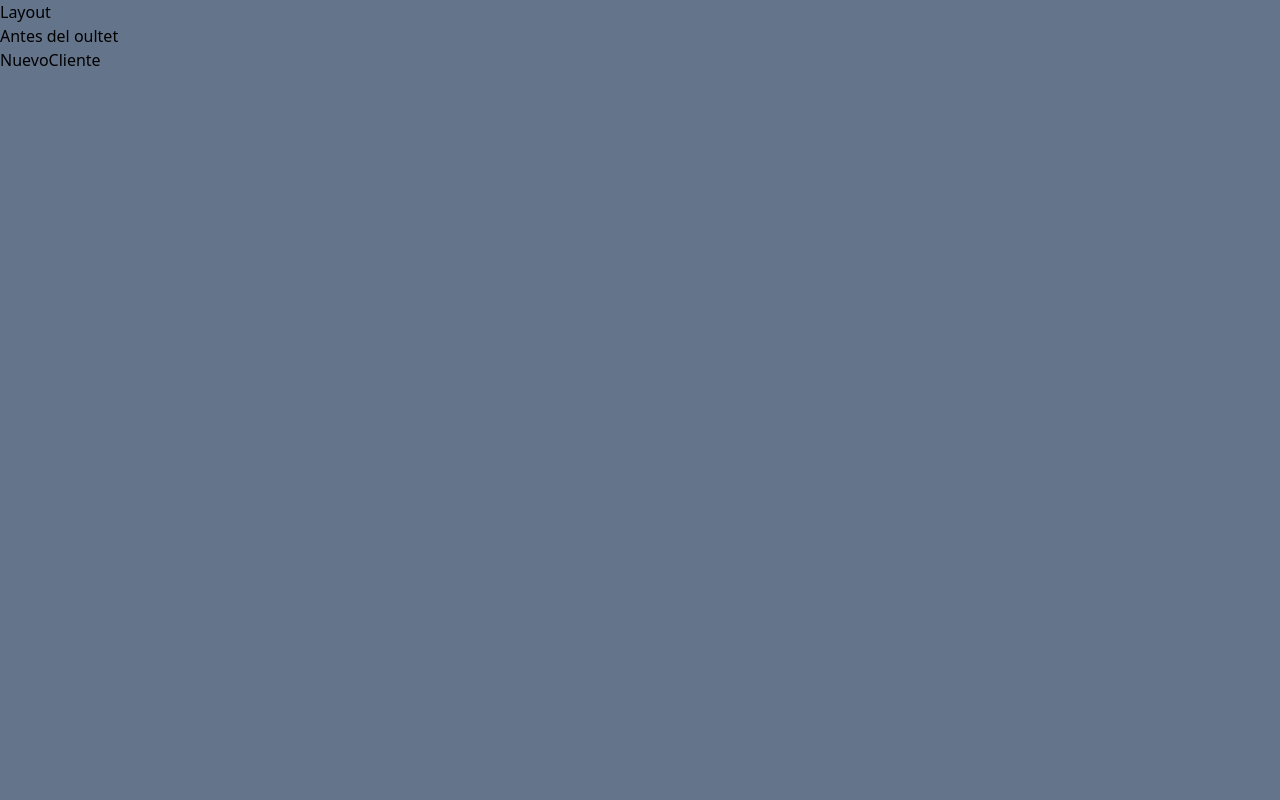
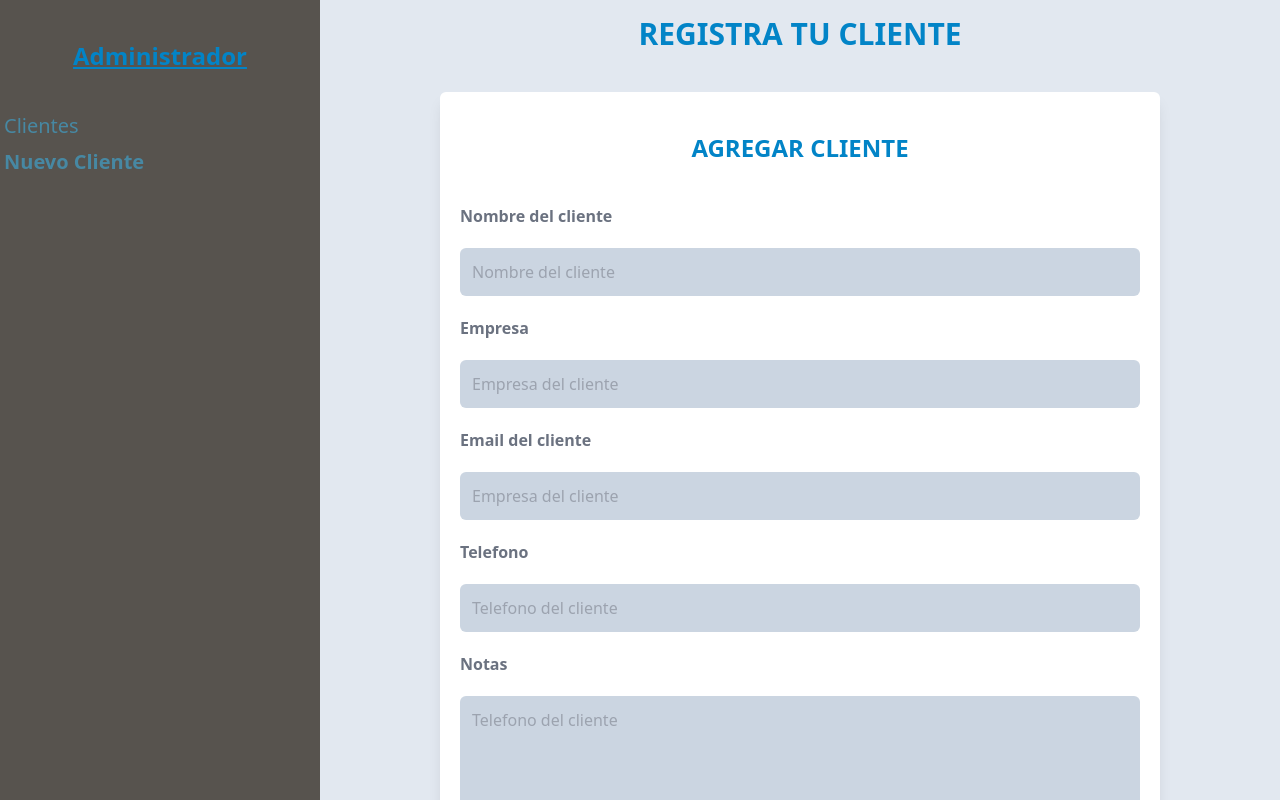
Before and after one commit to facundh/clientAdminReact, a React (Vite) app: page /clientes/nuevo in a window 1280 px wide. Built offline with nearby package versions, Linux system fonts and the light colour scheme.

Commit message:
Estilos Layout finalizados

```diff
--- /dev/null
+++ b/db.json
@@ -0,0 +1,5 @@
+{
+    "clientes": [
+
+    ]
+}
--- a/index.html
+++ b/index.html
@@ -6,7 +6,7 @@
     <meta name="viewport" content="width=device-width, initial-scale=1.0" />
     <title>Admin React App</title>
   </head>
-  <body class="min-h-screen bg-slate-500">
+  <body class="min-h-screen bg-slate-200">
     <div id="root"></div>
     <script type="module" src="/src/main.jsx"></script>
   </body>
--- a/package.json
+++ b/package.json
@@ -9,11 +9,13 @@
   },
   "dependencies": {
     "autoprefixer": "^10.4.7",
+    "formik": "^2.2.9",
     "postcss": "^8.4.13",
     "react": "^18.0.0",
     "react-dom": "^18.0.0",
     "react-router-dom": "^6.3.0",
-    "tailwindcss": "^3.0.24"
+    "tailwindcss": "^3.0.24",
+    "yup": "^0.32.11"
   },
   "devDependencies": {
     "@types/react": "^18.0.0",
--- a/src/Layout/Layout.jsx
+++ b/src/Layout/Layout.jsx
@@ -1,17 +1,44 @@
-import React from 'react';
-import { Outlet } from 'react-router-dom';
-
+import React from "react";
+import { Outlet, Link, useLocation } from "react-router-dom";
 
 const Layout = () => {
+  const location = useLocation();
+  const urlActual = location.pathname;
   return (
-    <div>
-        Layout
-        <p>Antes del oultet</p>
+    <div className="md:flex md:min-h-screen ">
+      <div className="md:w-1/4 bg-stone-600 px-1 py-10">
+        <h2 className="text-center text-2xl font-black text-sky-600 text-decoration-line: underline">
+          Administrador
+        </h2>
+        <nav className="mt-10">
+          <Link
+            className={`${
+              urlActual === "/clientes"
+              ? "text-black font-bold"
+              : "text-emerald-500"
+            }  mt-2  text-xl block text-sky-400/50`}
+            to="/clientes"
+          >
+            Clientes
+          </Link>
+          <Link
+            to="/clientes/nuevo"
+            className={`${
+              urlActual === "/clientes/nuevo"
+              ? "text-black font-bold"
+              : "text-emerald-500"
+            }  mt-2  text-xl block text-sky-400/50`}
+          >
+            Nuevo Cliente
+          </Link>
+        </nav>
+      </div>
+
+      <div className="md:w-3/4 md:h-screen overflow-scroll">
         <Outlet />
+      </div>
+    </div>
+  );
+};
 
-    </div>
-
-  )
-}
-
-export default Layout
+export default Layout;
--- a/src/Paginas/NuevoCliente.jsx
+++ b/src/Paginas/NuevoCliente.jsx
@@ -1,8 +1,14 @@
 import React from 'react'
+import Formulario from '../components/Formulario'
 
 const NuevoCliente = () => {
   return (
-    <div>NuevoCliente</div>
+    <>
+
+      <h1 className='uppercase  text-sky-600 font-bold text-center mt-4 text-3xl'>Registra tu cliente</h1>
+      <Formulario />
+
+    </>
   )
 }
 
--- /dev/null
+++ b/src/components/Alerta.jsx
@@ -0,0 +1,11 @@
+import React from 'react'
+
+const Alerta = ({children}) => {
+  return (
+    <div className=' bg-slate-600 uppercase text-red-700 text-center rounded-md p-3 my-4 font-bold'>
+        {children}
+    </div>
+  )
+}
+
+export default Alerta
--- /dev/null
+++ b/src/components/Formulario.jsx
@@ -0,0 +1,146 @@
+import React from "react";
+import { Formik, Form, Field } from "formik";
+import * as Yup from "yup";
+import Alerta from "./Alerta";
+
+const Formulario = () => {
+  const nuevoClienteSchema = Yup.object().shape({
+    nombre: Yup.string()
+      .min(3, "El nombre es muy corto")
+      .max(20, "El nombre es muy largo")
+      .required("Este campo es obligatorio"),
+    empresa: Yup.string().required("Este campo es obligatorio"),
+    email: Yup.string()
+      .email("Formato no valido")
+      .required("Este campo es obligatorio"),
+    telefono: Yup.number()
+      .typeError("Numero no valido")
+      .integer("Numero no valido")
+      .positive("Numero no valido")
+  });
+
+  const handleSubmit = async (valores) => {
+    try {
+      const url = 'http://localhost:4000/clientes'
+
+      respuesta = await fetch(url, {
+        method:'POST',
+        body: JSON.stringify(valores),
+        headers: {
+          'Content-type': 'application/json'
+        }
+      })
+
+    } catch (error) {
+      console.log(error);
+    }
+  };
+  return (
+    <div className="bg-white mt-10 px-5 py-10 rounded-md shadow-lg md:w-3/4 mx-auto">
+      <h1 className="text-sky-600 font-bold text-2xl uppercase text-center">
+        Agregar Cliente
+      </h1>
+
+      <Formik
+        initialValues={{
+          nombre: "",
+          empresa: "",
+          email: "",
+          telefono: "",
+          notas: "",
+        }}
+        onSubmit={(values) => {
+          handleSubmit(values);
+        }}
+        validationSchema={nuevoClienteSchema}
+      >
+        {({ errors, touched }) => {
+
+          return (
+            <Form className="mt-10">
+              <div>
+                <label className="text-gray-500 font-bold mt-5" htmlFor="">
+                  Nombre del cliente
+                </label>
+                <Field
+                  className="w-full bg-slate-300 p-3 rounded-md mt-5 mb-5"
+                  type="text"
+                  placeholder="Nombre del cliente"
+                  name="nombre"
+                />
+                {errors.nombre && touched.nombre ? (
+                  <Alerta>{errors.nombre}</Alerta>
+                ) : null}
+              </div>
+              <div>
+                <label className="text-gray-500 font-bold mt-5" htmlFor="">
+                  Empresa
+                </label>
+                <Field
+                  className="w-full bg-slate-300 p-3 rounded-md mt-5 mb-5"
+                  type="text"
+                  placeholder="Empresa del cliente"
+                  name="empresa"
+                />
+                {errors.empresa && touched.empresa ? (
+                  <Alerta>{errors.empresa}</Alerta>
+                ) : null}
+              </div>
+              <div>
+                <label className="text-gray-500 font-bold mt-5" htmlFor="">
+                  Email del cliente
+                </label>
+                <Field
+                  className="w-full bg-slate-300 p-3 rounded-md mt-5 mb-5"
+                  type="email"
+                  placeholder="Empresa del cliente"
+                  name="email"
+                />
+                {errors.email && touched.email ? (
+                  <Alerta>{errors.email}</Alerta>
+                ) : null}
+              </div>
+              <div>
+                <label className="text-gray-500 font-bold mt-5" htmlFor="">
+                  Telefono
+                </label>
+                <Field
+                  className="w-full bg-slate-300 p-3 rounded-md mt-5 mb-5"
+                  type="tel"
+                  placeholder="Telefono del cliente"
+                  name="telefono"
+                />
+                {errors.telefono && touched.telefono ? (
+                  <Alerta>{errors.telefono}</Alerta>
+                ) : null}
+              </div>
+              <div>
+                <label className="text-gray-500 font-bold mt-5" htmlFor="">
+                  Notas
+                </label>
+                <Field
+                  as="textarea"
+                  className="w-full bg-slate-300 p-3 rounded-md mt-5 mb-5 h-40"
+                  type="tel"
+                  placeholder="Telefono del cliente"
+                  name="notas"
+                />
+                {errors.notas && touched.notas ? (
+                  <Alerta>{errors.notas}</Alerta>
+                ) : null}
+              </div>
+
+              <input
+                type="submit"
+                value="Agregar cliente"
+                className="uppercase bg-indigo-500 w-full p-2 font-bold rounded-md cursor-pointer"
+              />
+            </Form>
+          );
+        }}
+      </Formik>
+    </div>
+  );
+};
+
+export default Formulario;
```
Also changed, not shown: 1 other file (tests, documents, lock files or other folders).
